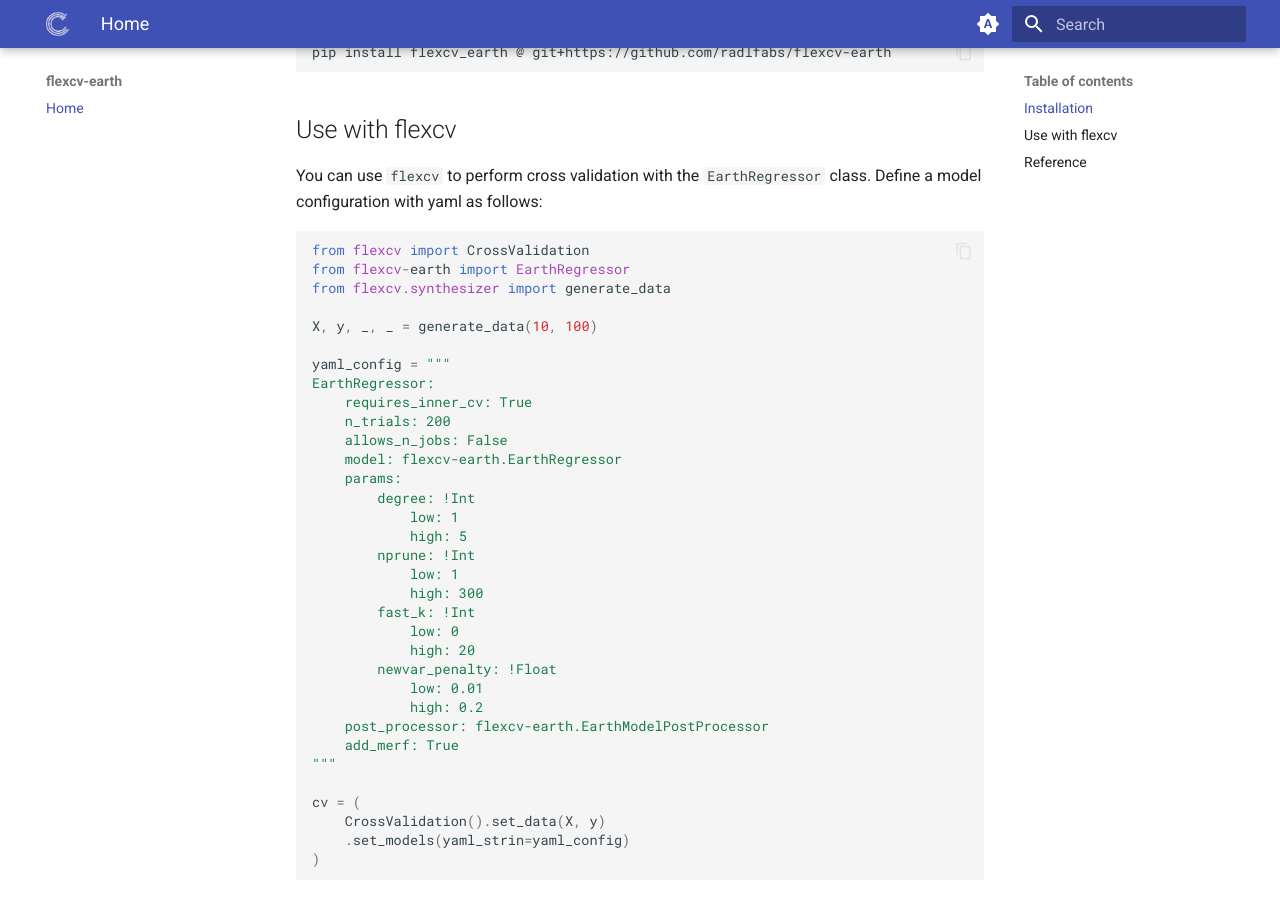
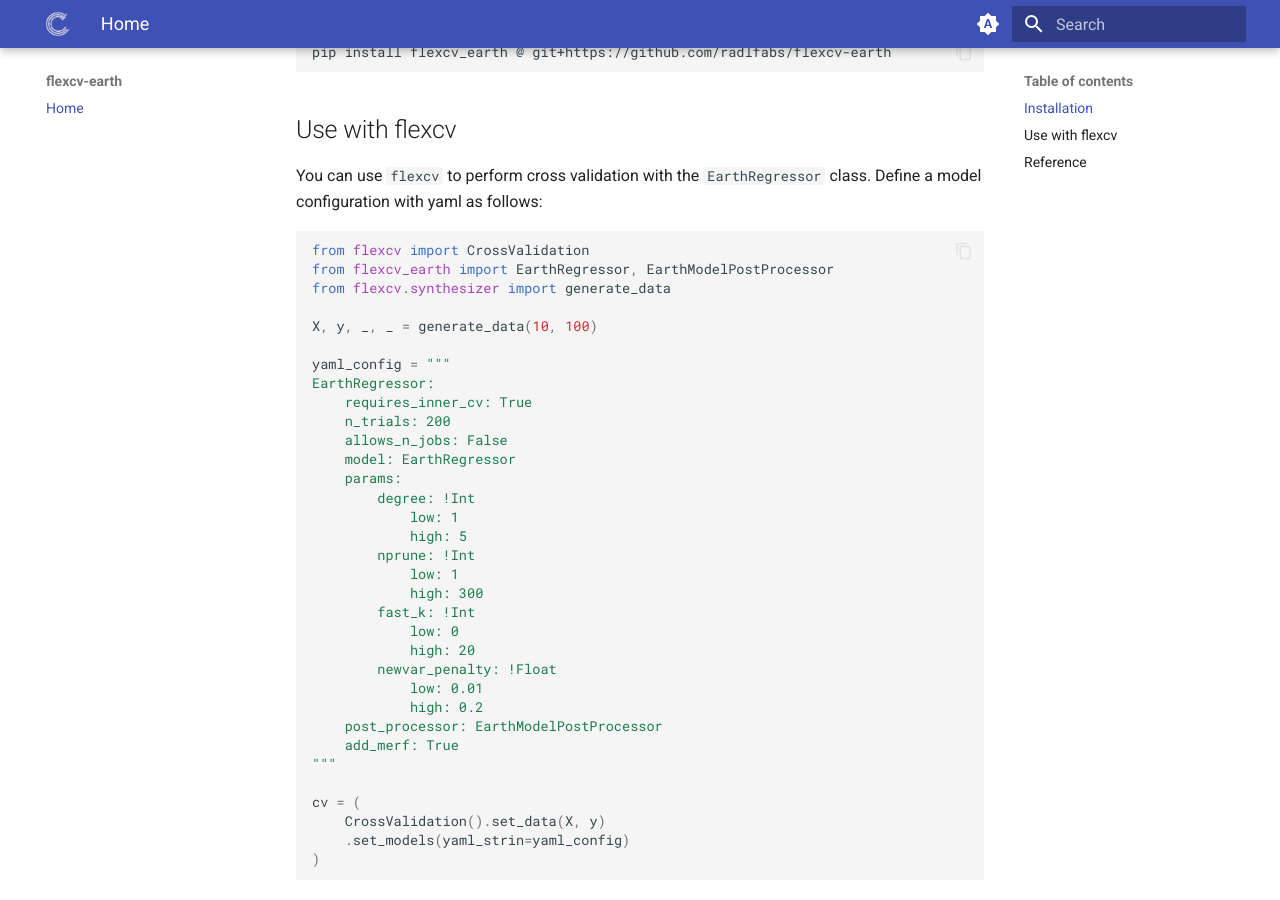
Before and after one commit to radlfabs/flexcv-earth, an MkDocs documentation site: the page built from docs/index.md, in a window 1280 px wide and 900 px high, scrolled down 331 px. Built offline with MkDocs 1.6.1 and Material for MkDocs 9.7.7, drawn with Linux system fonts in a browser that asks for light colours.

Commit message:
Update index.md

````diff
--- a/docs/index.md
+++ b/docs/index.md
@@ -18,7 +18,7 @@
 
 ```python
 from flexcv import CrossValidation
-from flexcv-earth import EarthRegressor
+from flexcv_earth import EarthRegressor, EarthModelPostProcessor
 from flexcv.synthesizer import generate_data
 
 X, y, _, _ = generate_data(10, 100)
@@ -28,7 +28,7 @@
     requires_inner_cv: True
     n_trials: 200
     allows_n_jobs: False
-    model: flexcv-earth.EarthRegressor
+    model: EarthRegressor
     params:
         degree: !Int
             low: 1
@@ -42,7 +42,7 @@
         newvar_penalty: !Float
             low: 0.01
             high: 0.2
-    post_processor: flexcv-earth.EarthModelPostProcessor
+    post_processor: EarthModelPostProcessor
     add_merf: True
 """
 
````
